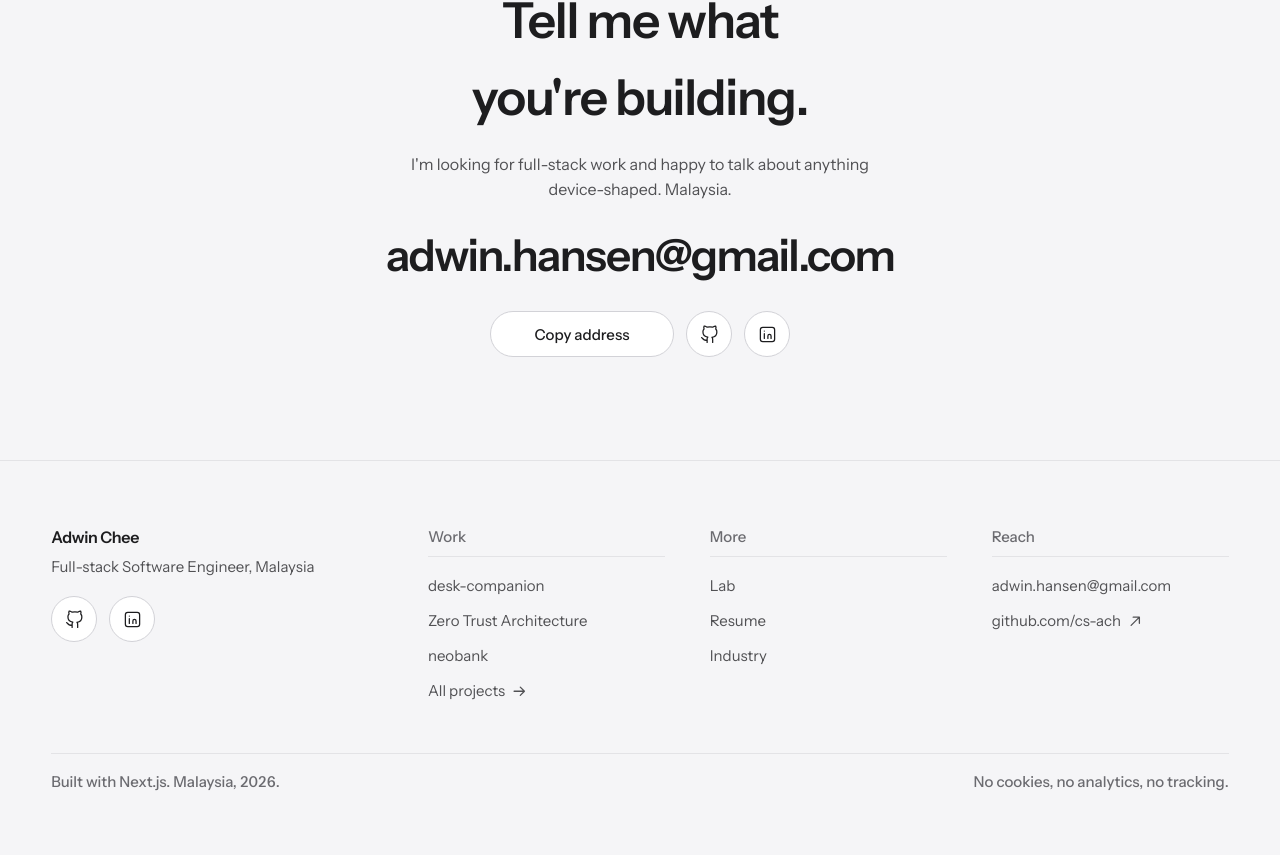
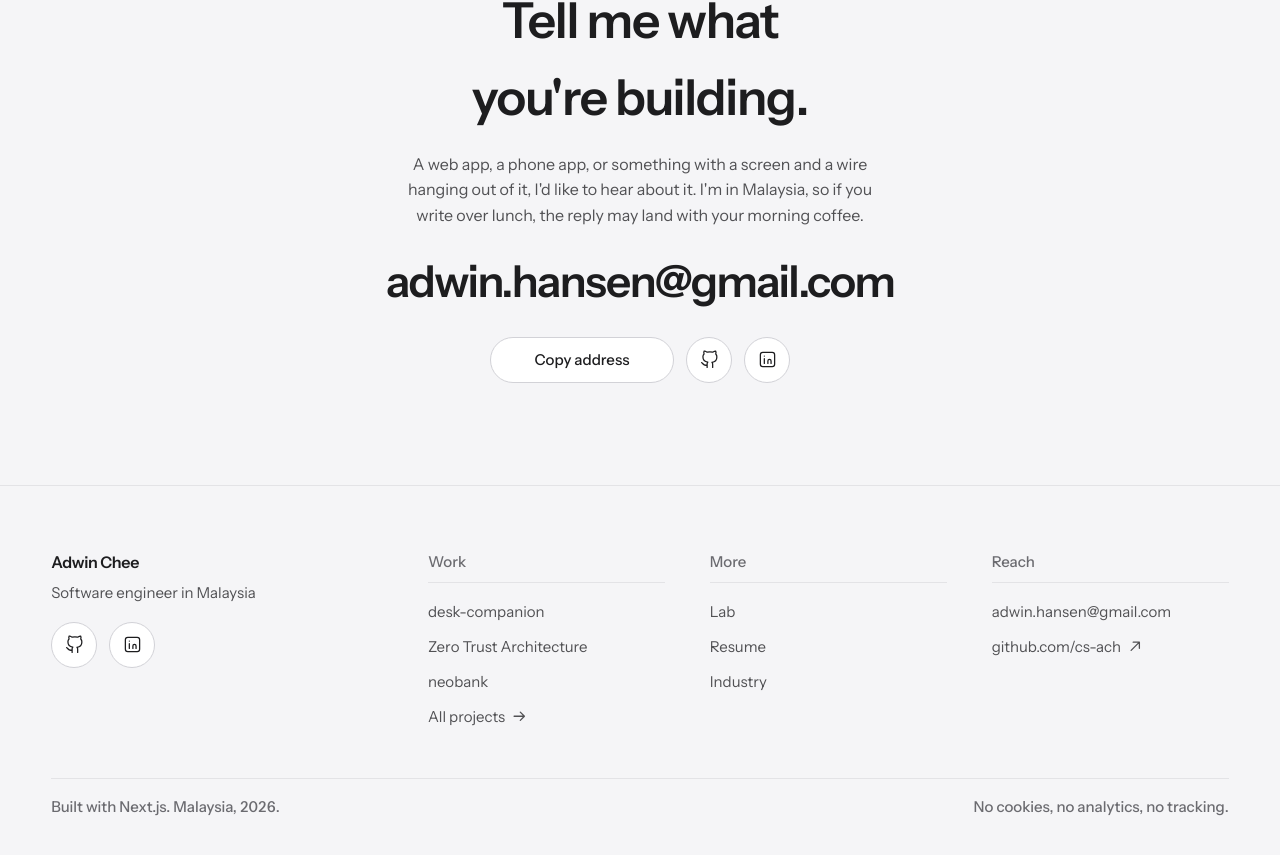
Before and after one commit to cs-ach/portfolio, a Next.js app: page /resume in a window 1280 px wide. Shown: the part 1565-2420 px from the top of the page. Before the commit the page ends 2394 px from the top, so only its background shows below. Built offline with nearby package versions, Linux system fonts and the light colour scheme; a web font is replaced by a local one.

Commit message:
Rewrite the contact line, and say where I am without the time zone

```diff
--- a/components/Contact.tsx
+++ b/components/Contact.tsx
@@ -17,8 +17,10 @@ export default function Contact() {
             Tell me what you&apos;re building.
           </h2>
           <p className={styles.lead}>
-            I&apos;m looking for full-stack work and happy to talk about
-            anything device-shaped. {PERSON.where}.
+            A web app, a phone app, or something with a screen and a
+            wire hanging out of it, I&apos;d like to hear about it. I&apos;m in
+            Malaysia, so if you write over lunch, the reply may land with
+            your morning coffee.
           </p>
 
           {/* The wipe is the shared .act-underline now rather than a
--- a/components/Footer.tsx
+++ b/components/Footer.tsx
@@ -11,7 +11,7 @@ export default function Footer() {
         <div className={styles.cols}>
           <div className={styles.brand}>
             <p className={styles.name}>{PERSON.name}</p>
-            <p className={styles.role}>Full-stack Software Engineer, {PERSON.where}</p>
+            <p className={styles.role}>Software engineer in {PERSON.where}</p>
             <Social className={styles.social} />
           </div>
 
```
